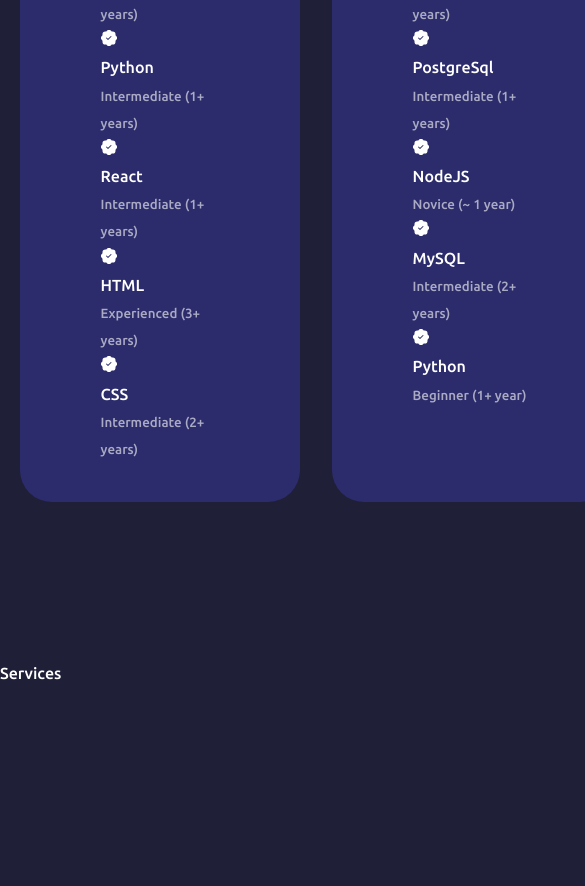
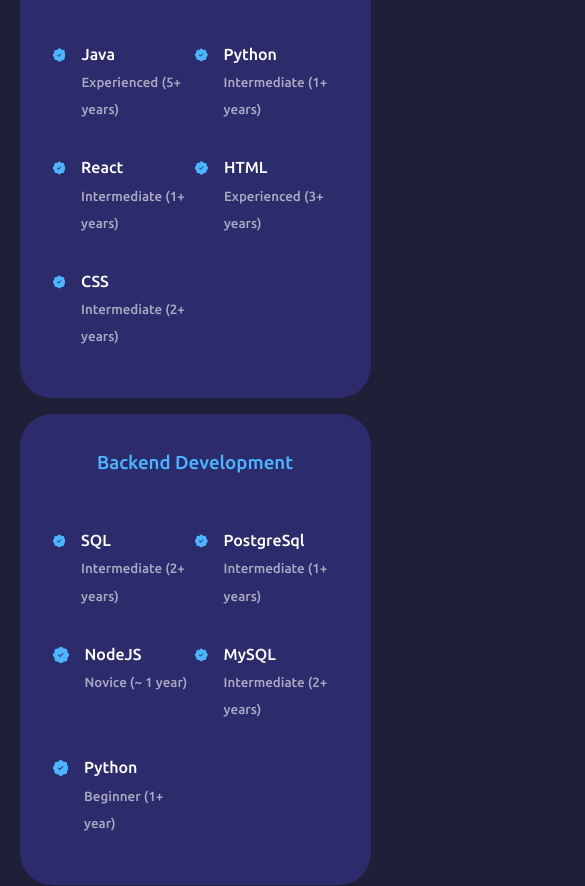
Before and after one commit to Duffimuss/Duffimuss.github.io, a React (Create React App) app in the folder my-portfolio/: page / in a window 390 px wide. Shown: the part 2160-3046 px from the top of the page, 585 px wide, since content can reach past the window. Built offline with nearby package versions, Linux system fonts and the light colour scheme; the HTML template or start-up script is replaced by a standard one.

Commit message:
finished experiences tab and stylizing touches

```diff
--- a/my-portfolio/src/components/experience/Experience.jsx
+++ b/my-portfolio/src/components/experience/Experience.jsx
@@ -13,29 +13,39 @@
           <h3>Frontend Development</h3>
           <div className="experience__content">
             <article className='experience__details'>
-              <BsPatchCheckFill />
+              <BsPatchCheckFill className="experience__details-icon" />
+              <div>
                 <h4>Java</h4>
                 <small className='text-light'>Experienced  (5+ years)</small>
+              </div>
             </article>
             <article className='experience__details'>
-              <BsPatchCheckFill />
+              <BsPatchCheckFill className="experience__details-icon" />
+              <div>
                 <h4>Python</h4>
                 <small className='text-light'>Intermediate  (1+ years)</small>
+              </div>
             </article>
             <article className='experience__details'>
-              <BsPatchCheckFill />
+              <BsPatchCheckFill className="experience__details-icon" />
+              <div>
                 <h4>React</h4>
                 <small className='text-light'>Intermediate  (1+ years)</small>
+              </div>
             </article>
             <article className='experience__details'>
-              <BsPatchCheckFill />
+              <BsPatchCheckFill className="experience__details-icon" />
+              <div>
                 <h4>HTML</h4>
                 <small className='text-light'>Experienced  (3+ years)</small>
+              </div>
             </article>
             <article className='experience__details'>
-              <BsPatchCheckFill />
+              <BsPatchCheckFill className="experience__details-icon" />
+              <div>
                 <h4>CSS</h4>
                 <small className='text-light'>Intermediate  (2+ years)</small>
+              </div>
             </article>
           </div>
         </div>
@@ -43,29 +53,39 @@
           <h3>Backend Development</h3>
           <div className="experience__content">
             <article className='experience__details'>
-              <BsPatchCheckFill />
+              <BsPatchCheckFill className="experience__details-icon" />
+              <div>
                 <h4>SQL</h4>
                 <small className='text-light'>Intermediate (2+ years)</small>
+              </div>
             </article>
             <article className='experience__details'>
-              <BsPatchCheckFill />
+              <BsPatchCheckFill className="experience__details-icon" />
+              <div>
                 <h4>PostgreSql</h4>
                 <small className='text-light'>Intermediate (1+ years)</small>
+              </div>
             </article>
             <article className='experience__details'>
-              <BsPatchCheckFill />
+              <BsPatchCheckFill className="experience__details-icon" />
+              <div>
                 <h4>NodeJS</h4>
                 <small className='text-light'>Novice (~ 1 year)</small>
+              </div>
             </article>
             <article className='experience__details'>
-              <BsPatchCheckFill />
+              <BsPatchCheckFill className="experience__details-icon" />
+              <div>
                 <h4>MySQL</h4>
                 <small className='text-light'>Intermediate (2+ years)</small>
+              </div>
             </article>
             <article className='experience__details'>
-              <BsPatchCheckFill />
+              <BsPatchCheckFill className="experience__details-icon" />
+              <div>
                 <h4>Python</h4>
                 <small className='text-light'>Beginner (1+ year)</small>
+              </div>
             </article>
           </div>
         </div>
--- a/my-portfolio/src/components/experience/experience.css
+++ b/my-portfolio/src/components/experience/experience.css
@@ -17,3 +17,56 @@
     border-color: var(--color-primary-variant);
     cursor: default;
 }
+
+.experience__container > div h3 {
+    text-align: center;
+    margin-bottom: 2rem;
+    color: var(--color-primary);
+}
+
+.experience__content {
+    display: grid;
+    grid-template-columns: 1fr 1fr;
+    row-gap: 2rem;
+}
+
+.experience__details {
+    display: flex;
+    gap: 1rem;
+}
+
+.experience__details-icon {
+    margin-top: 6px;
+    color: var(--color-primary);
+}
+
+/* ==================== media queries medium devices ============= */
+
+@media screen and (max-width: 1024px) {
+    .experience__container {
+        grid-template-columns: 1fr;
+    }
+
+    .experience__container > div {
+        width: 80%;
+        padding: 2rem;
+        margin: 0 auto;
+    }
+
+    .experience__content {
+        padding: 1rem;
+    }
+}
+
+/* ==================== media queries small devices ============= */
+
+@media screen and (max-width: 600px) {
+    .experience__container{
+        gap: 1rem;
+    }
+
+    .experience__container > div {
+        width: 100%;
+        padding: 2rem 1rem;
+    }
+}
--- a/my-portfolio/src/index.css
+++ b/my-portfolio/src/index.css
@@ -60,7 +60,6 @@
 
 section {
     margin-top: 8rem;
-    height: 100vh;
 }
 
 section > h2, section > h5 {
```
Lines whose indentation alone changed are shown as unchanged.
